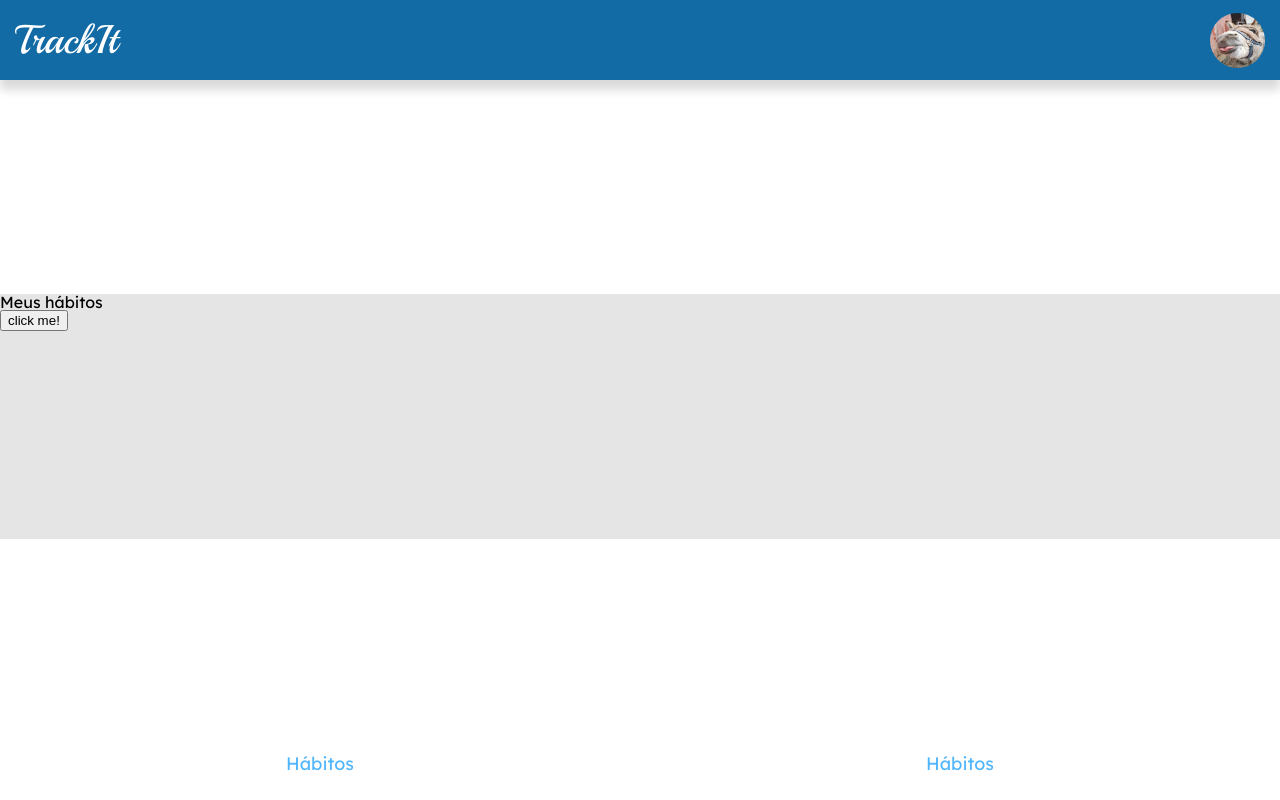
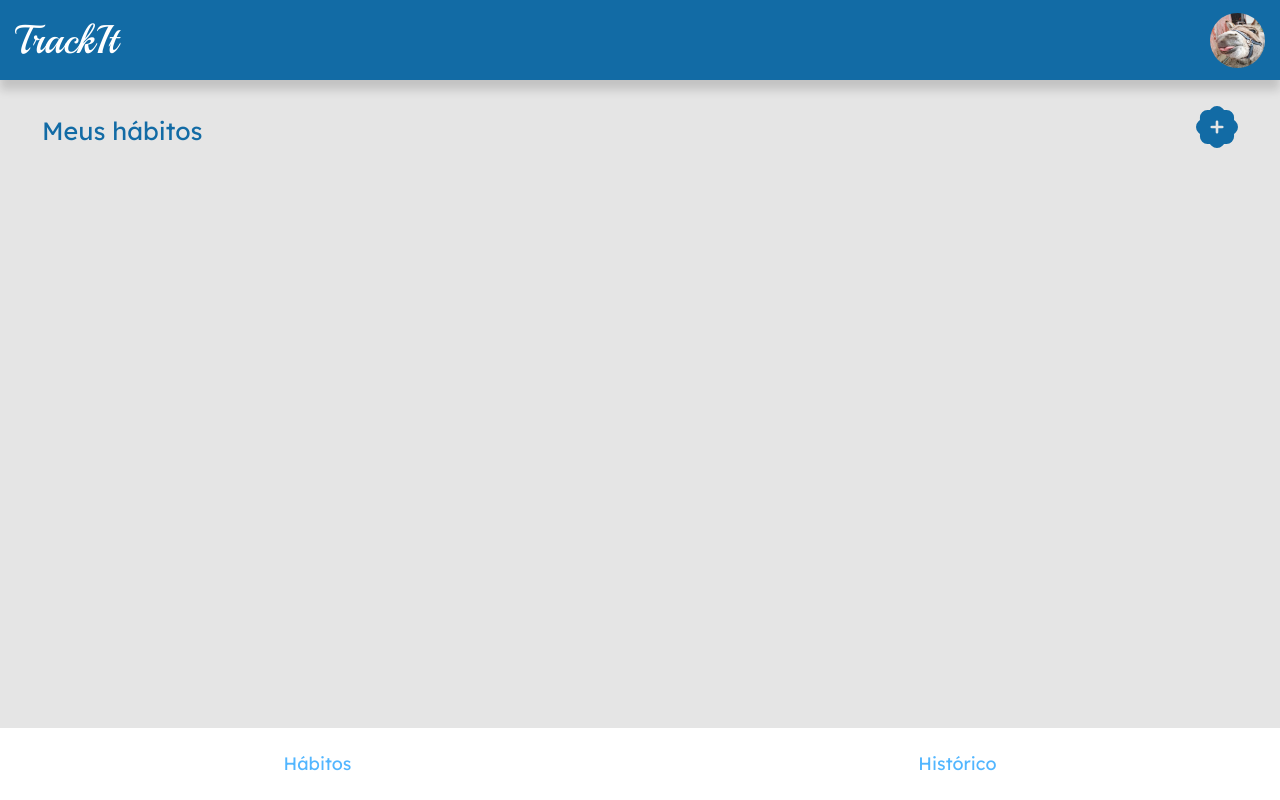
Before and after one commit to rafaelongo45/projeto10-trackit, a React (Create React App) app: page /habitos in a window 1280 px wide. Built offline with nearby package versions, Linux system fonts and the light colour scheme.

Commit message:
Telas de login e cadastro funcionais. Usuario consegue criar uma conta e fazer login nela

```diff
--- a/package.json
+++ b/package.json
@@ -8,6 +8,7 @@
     "react": "^17.0.2",
     "react-circular-progressbar": "^2.0.4",
     "react-dom": "^17.0.2",
+    "react-icons": "^4.3.1",
     "react-loader-spinner": "^6.0.0-0",
     "react-router-dom": "^6.2.2",
     "react-scripts": "^4.0.3",
--- a/src/Assets/style.css
+++ b/src/Assets/style.css
@@ -17,7 +17,5 @@ body{
 }
 
 .root{
-    margin-top: 27%;
-    margin-bottom: 24%;
     min-height: 100%;
 }
--- a/src/Components/CreateAccountPage/index.js
+++ b/src/Components/CreateAccountPage/index.js
@@ -1,11 +1,39 @@
+import axios from 'axios';
+import styled from "styled-components";
+import { useState } from "react";
+import { ThreeDots } from  'react-loader-spinner'
 import { Link, useNavigate } from "react-router-dom";
-import styled from "styled-components";
 
-import Logo from "../../Assets/img/logo.svg"
+import Logo from "../../Assets/img/logo.svg";
 
-function LoginPage() {
+function CreateAccountPage() {
     const navigate = useNavigate();
 
+    const [disabled, setDisabled] = useState(false);
+    const [userData, setUserData] = useState({ email: "", name: "", image: "", password: "" });
+
+  function sendData(e){
+        e.preventDefault();
+
+        setDisabled(true);
+
+        const URL = 'https://mock-api.bootcamp.respondeai.com.br/api/v2/trackit/auth/sign-up';
+        const promise = axios.post(URL, userData);
+
+        promise.then(response =>{
+            const {data} = response;
+            console.log(data);
+            navigate('/');
+        })
+
+        promise.catch((error) => {
+            console.log(error.response);
+            alert("Opa! Parece que deu xabu em!");
+            setDisabled(false);
+        });
+
+
+    }
 
     return (
         <>
@@ -13,12 +41,46 @@ function LoginPage() {
                 <img src={Logo} alt="Page Logo" />
             </PageLogo>
 
-            <Form onSubmit={navigate("/habitos")}>
-                <input type="email" placeholder="email" required></input>
-                <input type="password" placeholder="senha" required></input>
-                <input type="text" placeholder="nome" required></input>
-                <input type="url" placeholder="foto" required></input>
-                <button type="submit">Entrar</button>
+            <Form onSubmit={sendData}>
+
+                <input
+                required
+                type="email"
+                placeholder="email"
+                disabled = {disabled}
+                onChange={(e)=>{setUserData({...userData, email: e.target.value})}}>
+                </input>
+
+                <input
+                required
+                type="password"
+                placeholder="senha"
+                disabled = {disabled}
+                onChange={(e)=>{setUserData({...userData, password: e.target.value})}}>
+                </input>
+
+                <input
+                required
+                type="text"
+                placeholder="nome"
+                disabled = {disabled}
+                onChange={(e)=>{setUserData({...userData, name: e.target.value})}}>
+                </input>
+
+                <input
+                required
+                type="url"
+                placeholder="foto"
+                disabled = {disabled}
+                onChange={(e)=>{setUserData({...userData, image: e.target.value})}}>
+                </input>
+
+                {
+                    disabled ?
+                    <button type="submit"><ThreeDots color="white" height={80} width={80}/></button>
+                    :
+                    <button type="submit">Cadastrar</button>
+                }
             </Form>
 
             <CreateAccountLink >
@@ -30,7 +92,7 @@ function LoginPage() {
     )
 }
 
-export default LoginPage;
+export default CreateAccountPage;
 
 
 //CSS
@@ -62,15 +124,16 @@ const Form = styled.form`
         height: 50px;
         border: solid 1px rgba(212, 212, 212, 1);
         border-radius: 8px;
-
     }
 
     button{
         background-color: rgba(82, 182, 255, 1);
         color: white;
-        text-align: center;
         font-size: 24px;
         font-weight: 500;
+        display: flex;
+        justify-content: center;
+        align-items:center;
     }
 
     input::placeholder{
--- a/src/Components/Footer/index.js
+++ b/src/Components/Footer/index.js
@@ -6,7 +6,7 @@ function RenderFooter(){
         <Footer>
             <Link to ="/habitos">Hábitos</Link>
 
-            <Link to ="/habitos">Hábitos</Link>
+            <Link to ="/habitos">Histórico</Link>
         </Footer>
     )
 }
@@ -17,6 +17,7 @@ export default RenderFooter;
 
 const Footer = styled.footer`
     position: fixed;
+    z-index: 1;
     bottom: 0;
     left: 0;
     right: 0;
--- a/src/Components/Header/index.js
+++ b/src/Components/Header/index.js
@@ -21,6 +21,7 @@ export default RenderHeader;
 
 const Header = styled.header`
     position: fixed;
+    z-index: 1;
     top: 0;
     left: 0;
     right: 0;
--- a/src/Components/LoginPage/index.js
+++ b/src/Components/LoginPage/index.js
@@ -1,14 +1,36 @@
+import axios from 'axios';
+import styled from "styled-components";
+import { useState } from 'react';
+import { ThreeDots } from  'react-loader-spinner'
 import { Link, useNavigate } from "react-router-dom";
-import styled from "styled-components";
-
 
 import Logo from "../../Assets/img/logo.svg"
 
 function LoginPage() {
     const navigate = useNavigate();
 
-    function changePage() {
-        navigate("/habitos");
+    const [disabled, setDisabled] = useState(false);
+    const [userData, setUserData] = useState({ email: "", password: "" });
+
+    function sendData(e) {
+        e.preventDefault();
+
+        setDisabled(true);
+
+        const URL = 'https://mock-api.bootcamp.respondeai.com.br/api/v2/trackit/auth/login';
+        const promise = axios.post(URL, userData);
+
+        promise.then(response =>{
+            const {data} = response;
+            console.log(data);
+            navigate("/hoje");
+        })
+
+        promise.catch(e => {
+            console.log(e.response);
+            alert("Opa! Parece que deu xabu em!");
+            setDisabled(false);
+        })
     }
 
     return (
@@ -17,10 +39,27 @@ function LoginPage() {
                 <img src={Logo} alt="Page Logo" />
             </PageLogo>
 
-            <Form onSubmit={changePage}>
-                <input type="email" placeholder="email" ></input>
-                <input type="password" placeholder="senha" ></input>
-                <button type="submit">Entrar</button>
+            <Form onSubmit={sendData}>
+                <input
+                type="email"
+                placeholder="email"
+                disabled = {disabled}
+                onChange={(e)=>{setUserData({...userData, email: e.target.value})}}>
+                </input>
+
+                <input
+                type="password"
+                placeholder="senha"
+                disabled = {disabled}
+                onChange={(e)=>{setUserData({...userData, password: e.target.value})}}>
+                </input>
+
+                {
+                    disabled ?
+                    <button type="submit"><ThreeDots color="white" height={80} width={80} /></button>
+                    :
+                    <button type="submit">Entrar</button>
+                }
             </Form>
 
             <LoginPageLink >
@@ -73,6 +112,9 @@ const Form = styled.form`
         text-align: center;
         font-size: 24px;
         font-weight: 500;
+        display:flex;
+        justify-content: center;
+        align-items: center;
     }
 
     input::placeholder{
--- a/src/Components/Main/index.js
+++ b/src/Components/Main/index.js
@@ -1,12 +1,15 @@
 import styled from "styled-components"
+
+import { BsFillPatchPlusFill as AddIcon} from 'react-icons/bs';
 
 function RenderHabits(){
     return(
         <Main>
-            <header>
-                <p>Meus hábitos</p>
-                <button>click me!</button>
-            </header>
+            <Section>
+                <span>Meus hábitos</span>
+                <em><AddIcon /></em>
+
+            </Section>
         </Main>
     )
 }
@@ -17,6 +20,31 @@ export default RenderHabits;
 const Main = styled.main`
     background-color: rgb(229,229,229);
     width: 100vw;
-    height: 100%;
+    min-height: 100%;
+    position:absolute;
+    z-index: 0;
+    top:0;
+    left:0;
+    display:flex;
+    justify-content: center;
 `
-//(229,229,229) margin-top: 10%; height: 9%;
+const Section = styled.section`
+    margin-top: 100px;
+    height: 60px;
+    display: flex;
+    justify-content: space-between;
+    align-items: center;
+    width: 95%;
+
+    span{
+        margin-left: 10px;
+        font-size: 25px;
+        color: rgba(18, 107, 165, 1);
+    }
+
+    em{
+        margin-right: 10px;
+        font-size: 42px;
+        color: rgba(18, 107, 165, 1);
+    }
+`
--- a/src/index.js
+++ b/src/index.js
@@ -1,8 +1,9 @@
 import ReactDom from "react-dom";
 
-import App from "./Components/App/App.js"
 import "./Assets/reset.css"
 import "./Assets/style.css"
 
+import App from "./Components/App/App.js"
+
 
 ReactDom.render(<App />, document.querySelector('.root'))
```
Also changed, not shown: 1 other file (tests, documents, lock files or other folders).
